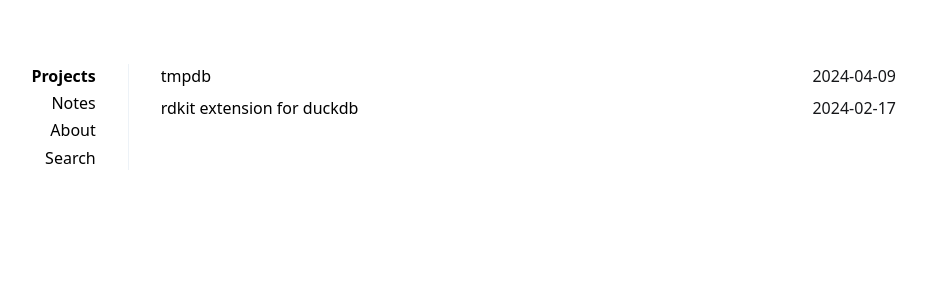
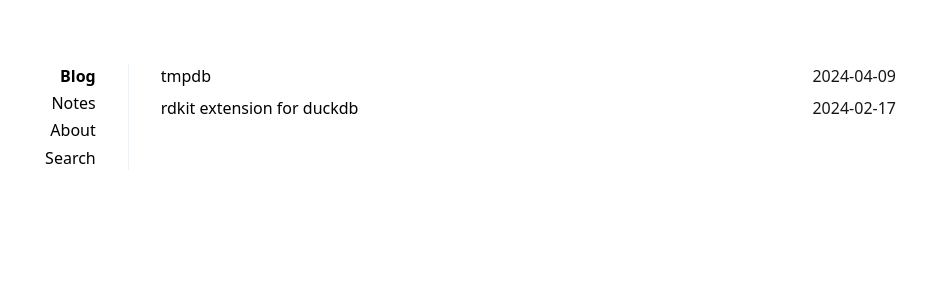
Before and after one commit to rotovap/rotovap.github.io, a Jekyll site: the page built from index.html, in a window 1280 px wide. Shown: the top 300 px of the page, without its empty margins (192-1119 px from the left). Built offline with Jekyll 4.4.1, drawn with Linux system fonts in a browser that asks for light colours.

Commit message:
change from project to blog

```diff
--- a/_data/navigation.yml
+++ b/_data/navigation.yml
@@ -1,5 +1,5 @@
 links:
-- title: Projects
+- title: Blog
   url: /
 - title: Notes
   url: /notes
```
